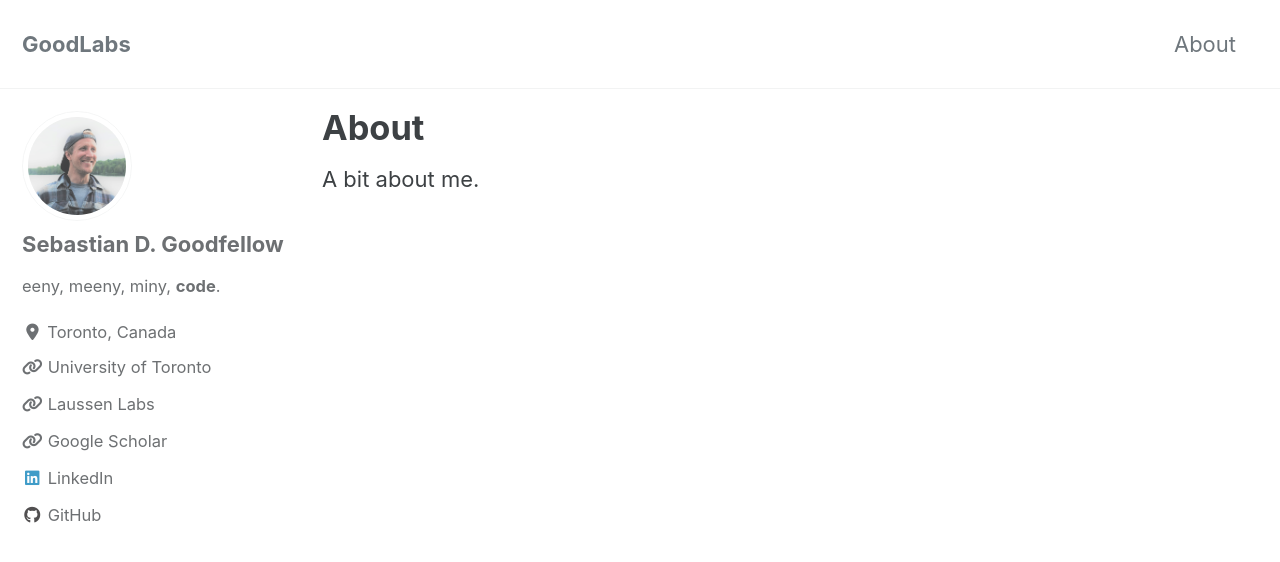
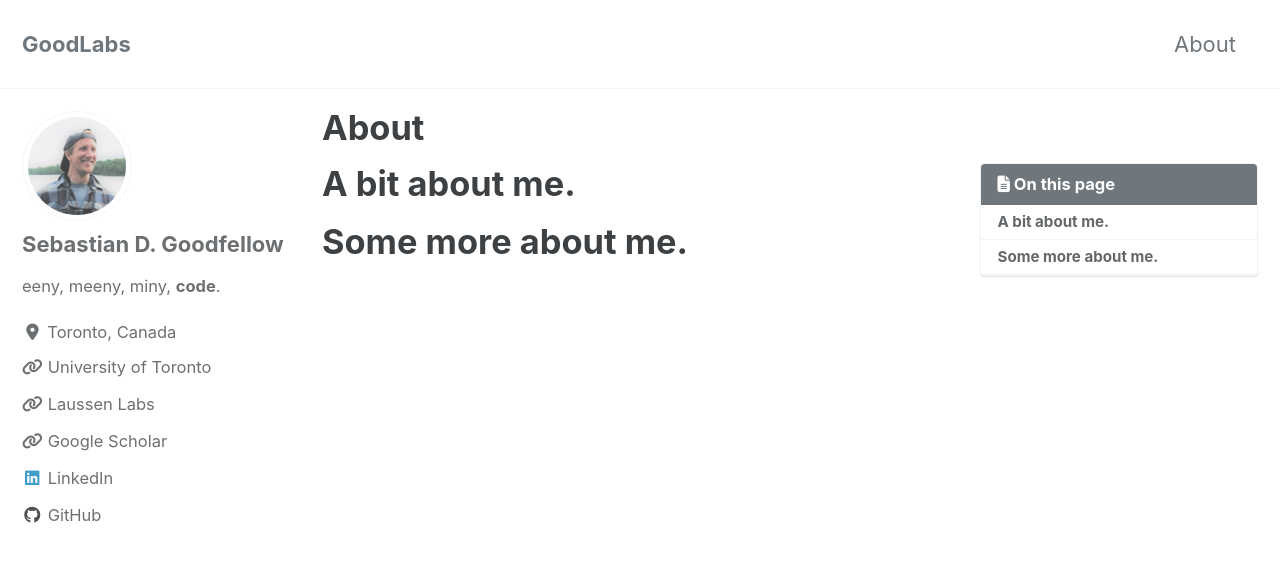
Before and after one commit to Seb-Good/sebastian-goodfellow, a Jekyll site: the page built from _pages/about.md, in a window 1280 px wide and 900 px high. Shown: the top 562 px of the window. Built offline with Jekyll 4.4.1, drawn with Linux system fonts in a browser that asks for light colours; cached includes are drawn as plain includes; nearby versions of some CDN libraries.

Commit message:
- initial commit

```diff
--- a/_pages/about.md
+++ b/_pages/about.md
@@ -3,6 +3,9 @@ title: "About"
 permalink: /about/
 layout: single
 author_profile: true
+toc: true
 ---
 
-A bit about me.
+# A bit about me.
+
+# Some more about me.
```
